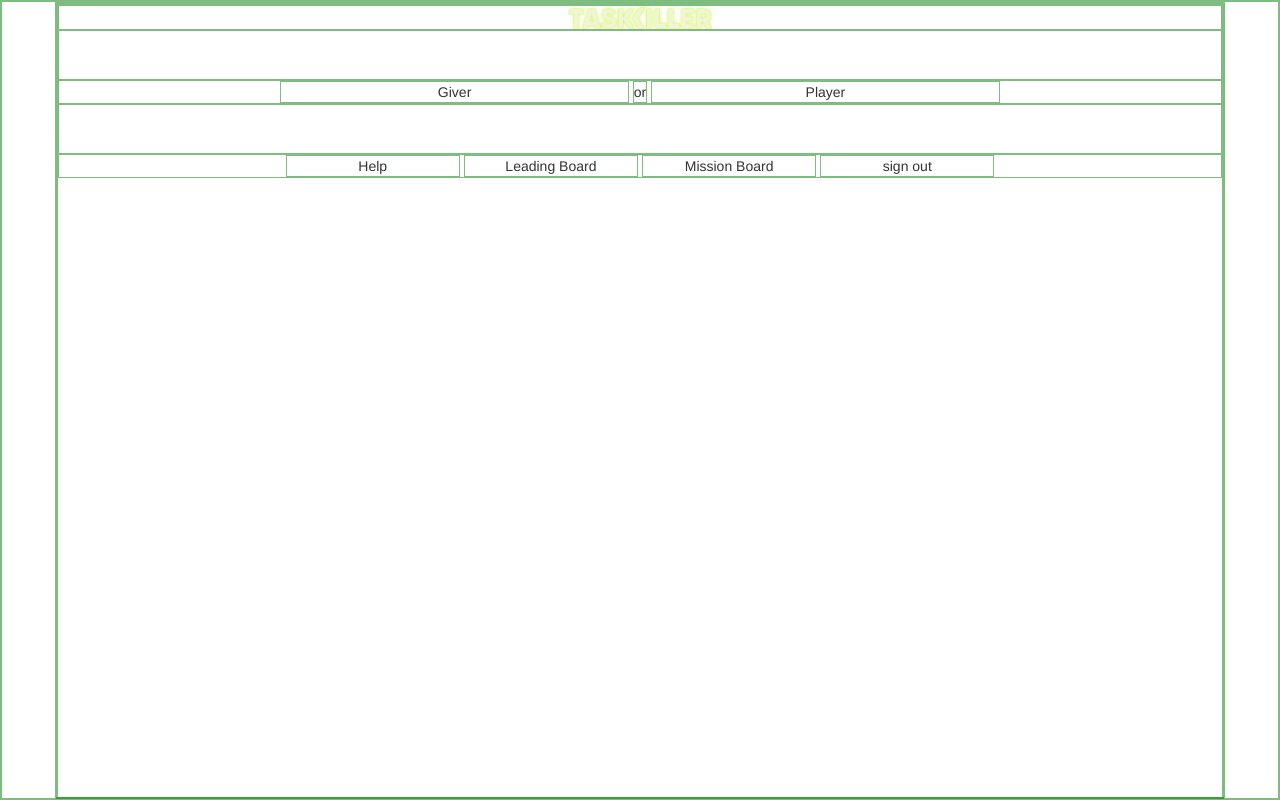
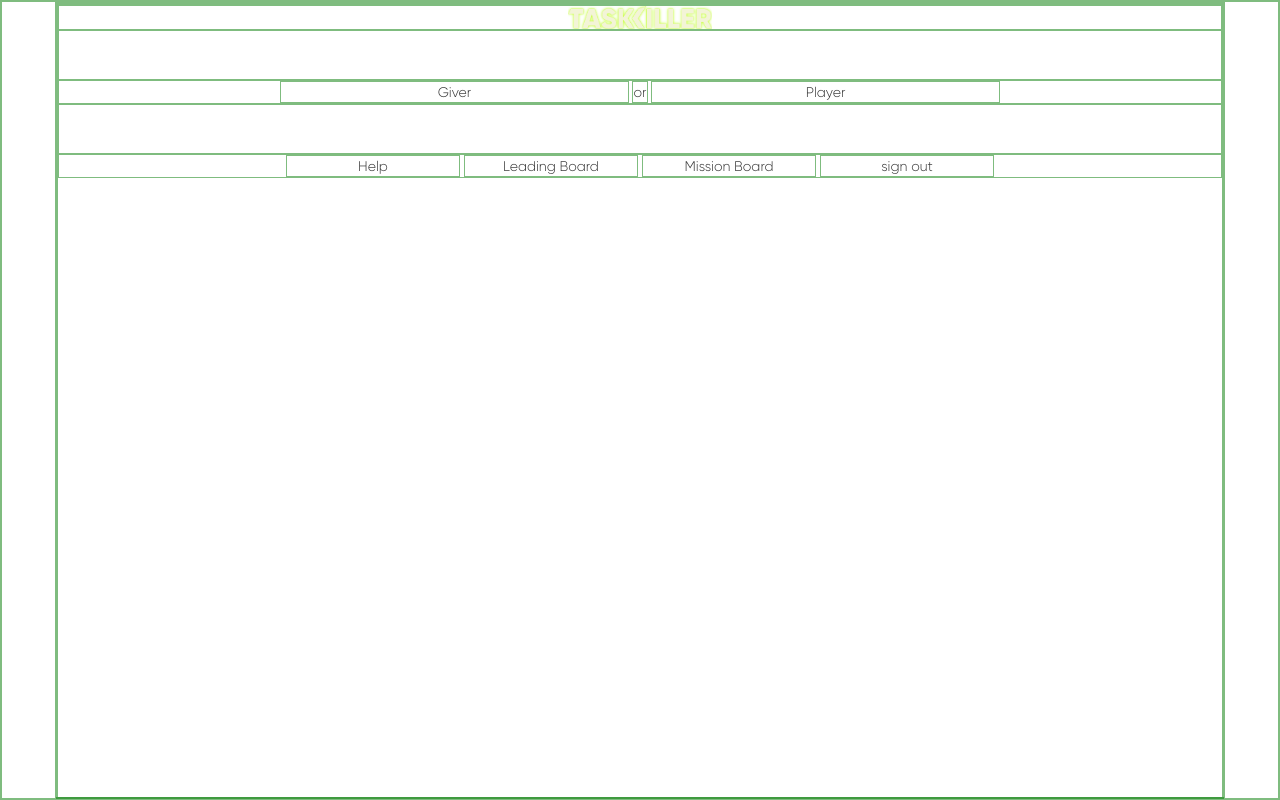
Before and after one commit to namgivu/flask-aosh4, a Flask app: page /user/switch-role in a window 1280 px wide. Run offline with Flask 2, Linux system fonts and the light colour scheme; some libraries are stand-ins or nearby versions.

Commit message:
load font @ static

```diff
--- /dev/null
+++ b/app/static/css/font.css
@@ -0,0 +1,8 @@
+@font-face {
+  font-family:'Gilroy';
+  src:url('../font/Gilroy-Light.otf');
+}
+
+body {
+  font-family: 'Gilroy';
+}
--- a/app/templates/layout/base.html
+++ b/app/templates/layout/base.html
@@ -10,6 +10,7 @@
 
     {#region css files#}
     <link rel='stylesheet' type='text/css' href='{{ url_for('static', filename='3rd-party/bootstrap-3.3.7-dist/css/bootstrap.css') }}'/>
+    <link rel='stylesheet' type='text/css' href='{{ url_for('static', filename='css/font.css') }}'/>
     <link rel='stylesheet' type='text/css' href='{{ url_for('static', filename='css/common.css') }}'/>
     {#endregion css files#}
 
```
